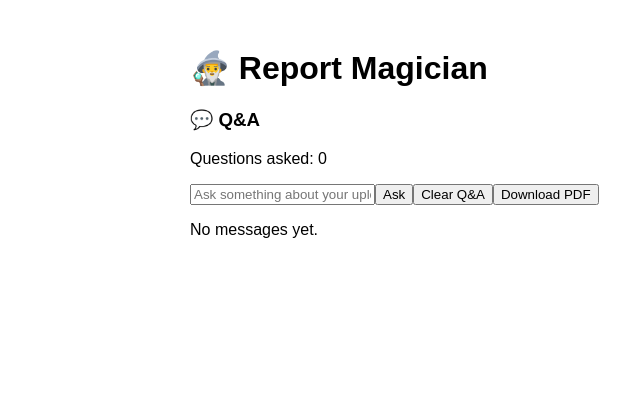
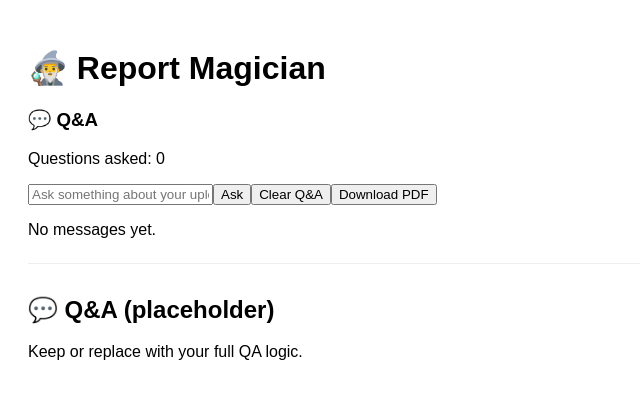
Before and after one commit to cherrya1234/report-magic-frontend, a React (Vite) app: page / in a window 1280 px wide. Shown: the top 398 px of the page, without its empty margins (0-640 px from the left). Built offline with nearby package versions, Linux system fonts and the light colour scheme.

Commit message:
Update App.jsx

```diff
--- a/src/App.jsx
+++ b/src/App.jsx
@@ -1,11 +1,29 @@
-import React from 'react';
+import React, { useState } from 'react';
 import UploadForm from './UploadForm.jsx';
+import QAChat from './QAChat.jsx';
 
-export default function App() {
+const App = () => {
+  const [sessionId, setSessionId] = useState(null);
+  const [projectName, setProjectName] = useState('');
+  const [email, setEmail] = useState('');
+
   return (
-    <div style={{ padding: 20, maxWidth: 900, margin: '0 auto', fontFamily: 'Arial, sans-serif' }}>
+    <div style={{ padding: '20px', fontFamily: 'Arial, sans-serif' }}>
       <h1>🧙‍♂️ Report Magician</h1>
-      <UploadForm />
+      <UploadForm
+        setSessionId={setSessionId}
+        projectName={projectName}
+        setProjectName={setProjectName}
+        email={email}
+        setEmail={setEmail}
+      />
+      <QAChat
+        sessionId={sessionId}
+        projectName={projectName}
+        email={email}
+      />
     </div>
   );
-}
+};
+
+export default App;
```
